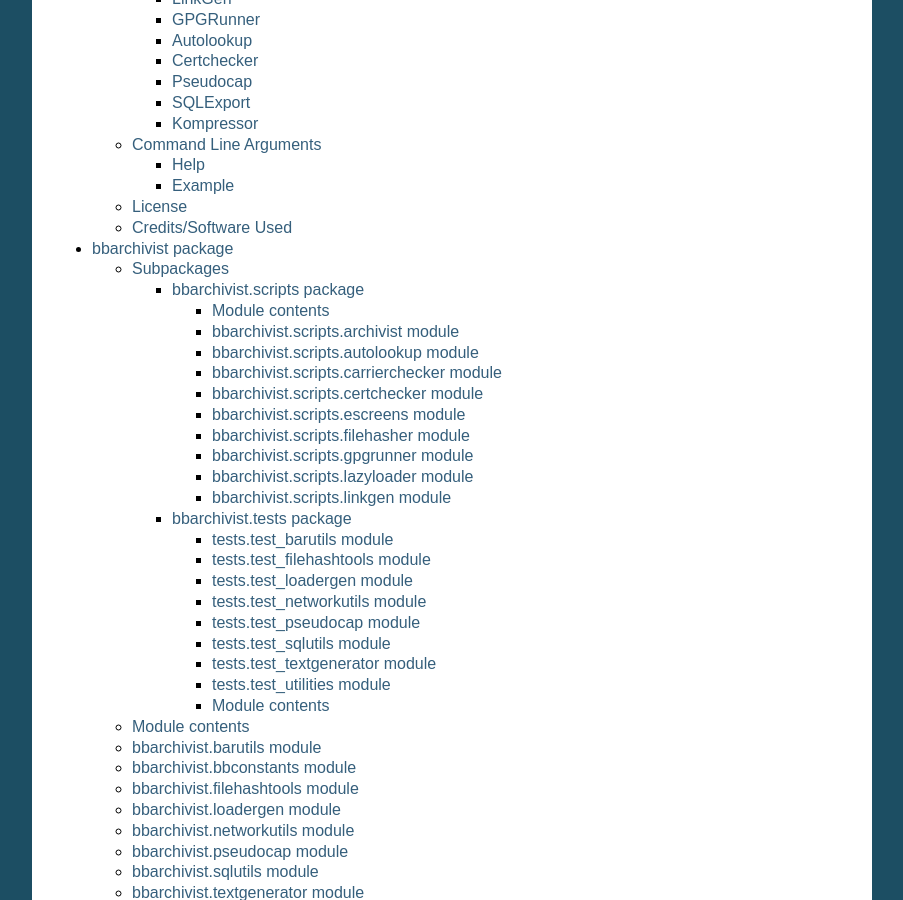
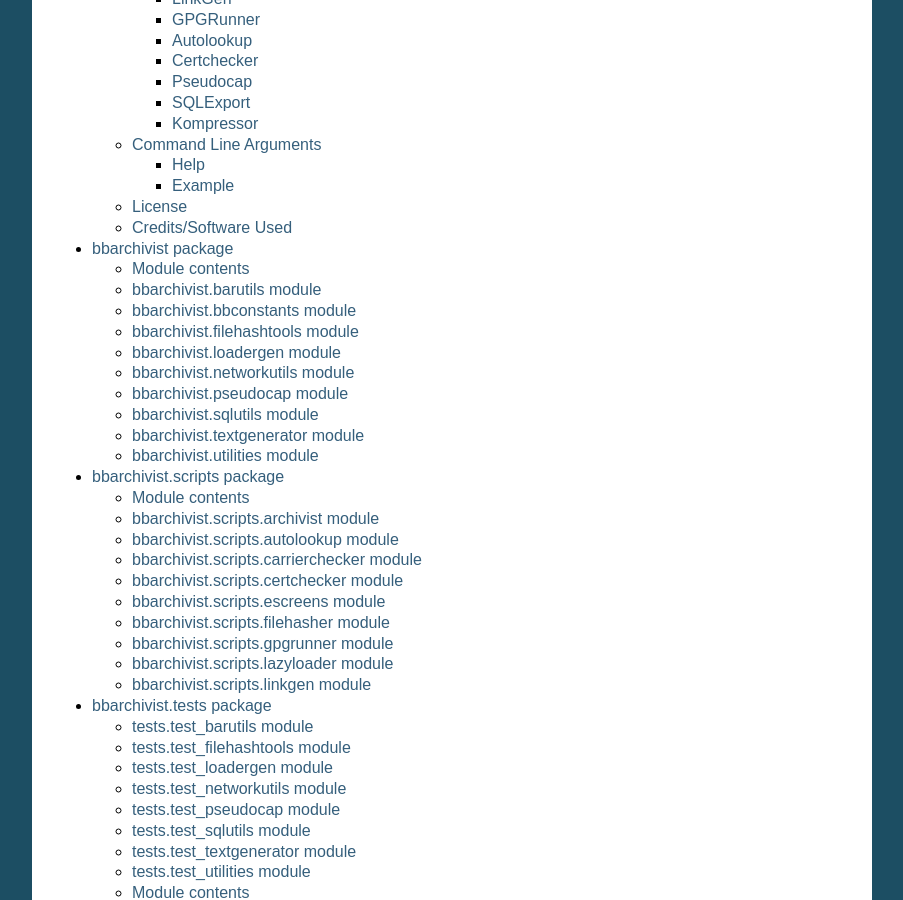
Before and after one commit to thurask/bbarchivist, a Sphinx documentation site: the page built from docs/index.rst, in a window 1280 px wide and 900 px high, scrolled down 431 px. Shown: the whole window, without its empty margins (198-1101 px from the left). Built offline with Sphinx 7.4.7, drawn with Linux system fonts in a browser that asks for light colours.

Commit message:
fix duplicated docs

```diff
--- a/docs/bbarchivist.rst
+++ b/docs/bbarchivist.rst
@@ -1,13 +1,5 @@
 bbarchivist package
 ===================
-
-Subpackages
------------
-
-.. toctree::
-
-    bbarchivist.scripts
-    tests
 
 Module contents
 ---------------
```
